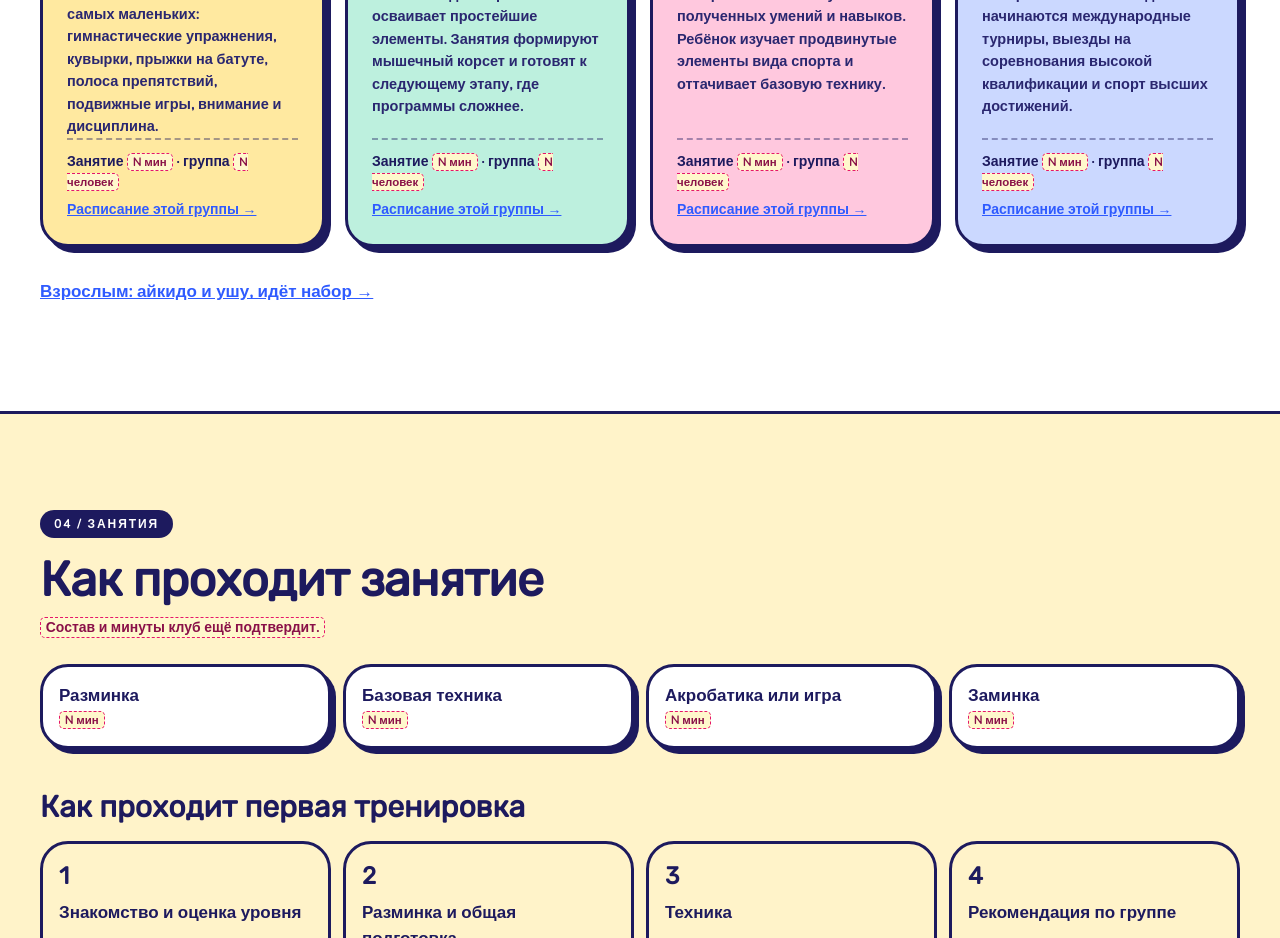
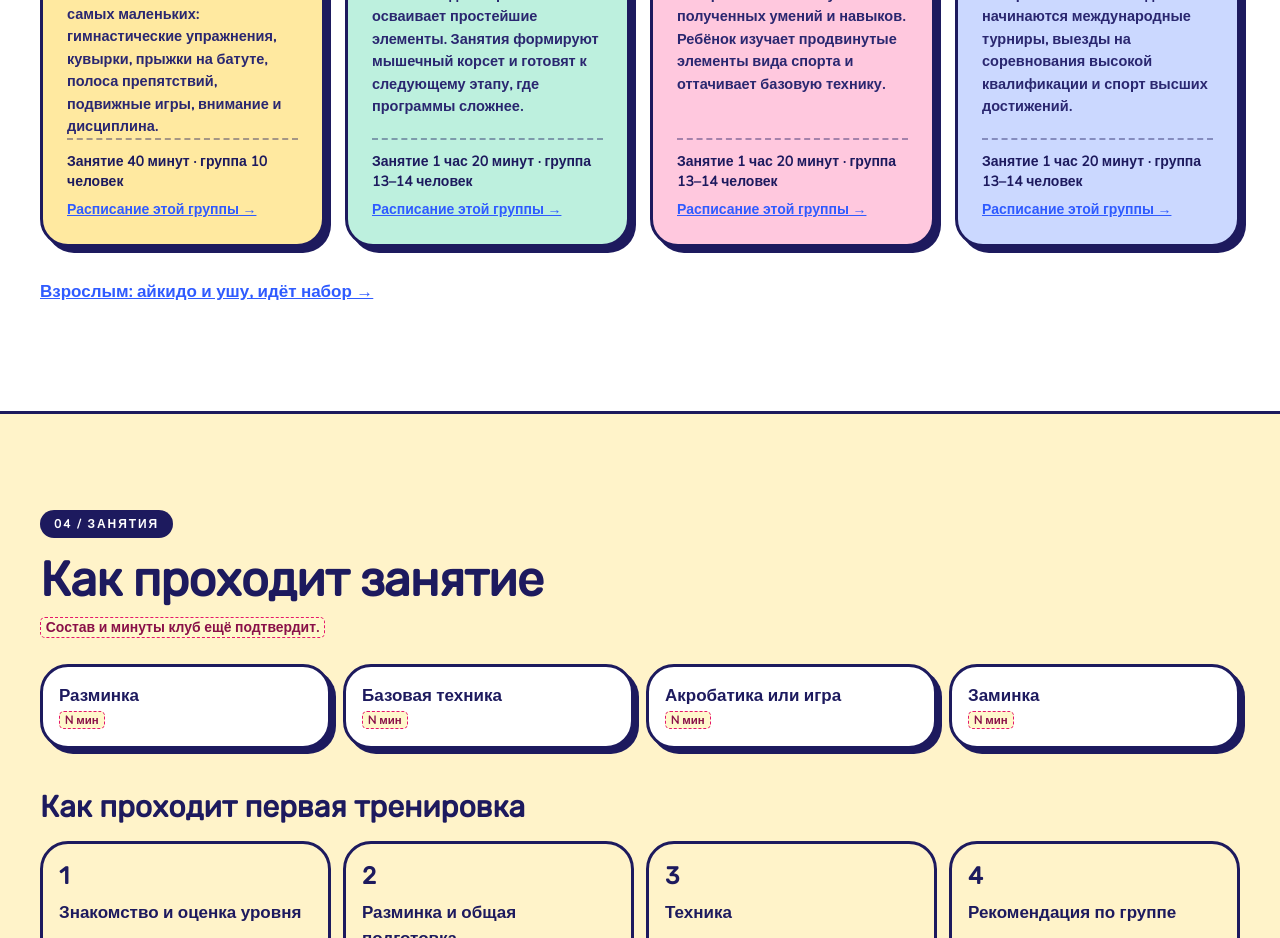
Before and after one commit to MikhailPiatykh-bot/club3v, a Next.js app: page / in a window 1280 px wide. Shown: the part 3420-4358 px from the top of the page. Built offline with nearby package versions, Linux system fonts and the light colour scheme; no server answers.

Commit message:
Указать длительность и размер возрастных групп.
Co-authored-by: MikhailPiatykh-bot <MikhailPiatykh-bot@users.noreply.github.com>

```diff
--- a/components/home-view.tsx
+++ b/components/home-view.tsx
@@ -213,7 +213,7 @@ export function HomeView() {
                 <h3 className="mt-4 font-display text-[22px] font-extrabold">{card.title}</h3>
                 <p className="mt-2 text-[14.5px] text-ink-3">{card.text}</p>
                 <div className="mt-auto border-t-2 border-dashed border-ink/40 pt-3 text-sm font-extrabold">
-                  Занятие <span className="ph">N мин</span> · группа <span className="ph">N человек</span>
+                  Занятие {card.duration} · группа {card.size}
                   <Link href={card.scheduleHref} className="mt-2 block text-blue underline">
                     Расписание этой группы →
                   </Link>
--- a/content/age-groups.json
+++ b/content/age-groups.json
@@ -9,8 +9,8 @@
       "agesNote": "Верхняя граница не утверждена. На старом сайте для этой группы было «с 3 до 6 лет».",
       "title": "Группа 3+",
       "text": "Игровые тренировки для самых маленьких: гимнастические упражнения, кувырки, прыжки на батуте, полоса препятствий, подвижные игры, внимание и дисциплина.",
-      "duration": null,
-      "size": null,
+      "duration": "40 минут",
+      "size": "10 человек",
       "scheduleHref": "/schedule?audience=child&direction=group-3plus",
       "tint": "sun"
     },
@@ -21,8 +21,8 @@
       "agesNote": "У акробатики на старом сайте 6–9. Общую границу клуб ещё не утвердил.",
       "title": "Младшая группа",
       "text": "Ребёнок изучает базовые основы вида спорта и осваивает простейшие элементы. Занятия формируют мышечный корсет и готовят к следующему этапу, где программы сложнее.",
-      "duration": null,
-      "size": null,
+      "duration": "1 час 20 минут",
+      "size": "13–14 человек",
       "scheduleHref": "/schedule?audience=child&tier=junior",
       "tint": "mint"
     },
@@ -33,8 +33,8 @@
       "agesNote": "У акробатики на старом сайте 10–13. Общую границу клуб ещё не утвердил.",
       "title": "Средняя группа",
       "text": "Продолжается совершенствование уже полученных умений и навыков. Ребёнок изучает продвинутые элементы вида спорта и оттачивает базовую технику.",
-      "duration": null,
-      "size": null,
+      "duration": "1 час 20 минут",
+      "size": "13–14 человек",
       "scheduleHref": "/schedule?audience=child&tier=middle",
       "tint": "pink"
     },
@@ -45,8 +45,8 @@
       "agesNote": "У акробатики на старом сайте 14–16. Общую границу клуб ещё не утвердил.",
       "title": "Старшая группа",
       "text": "Группа спортивного совершенствования. Здесь начинаются международные турниры, выезды на соревнования высокой квалификации и спорт высших достижений.",
-      "duration": null,
-      "size": null,
+      "duration": "1 час 20 минут",
+      "size": "13–14 человек",
       "scheduleHref": "/schedule?audience=child&tier=senior",
       "tint": "blue"
     }
```
